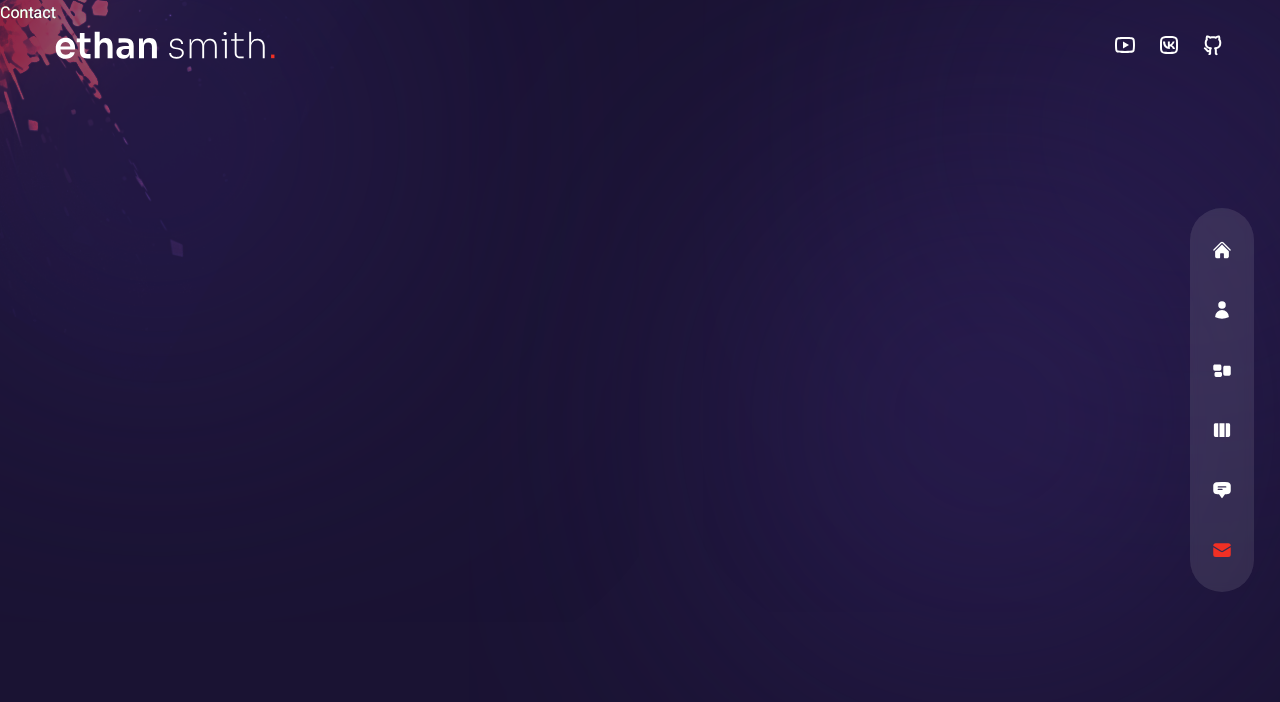
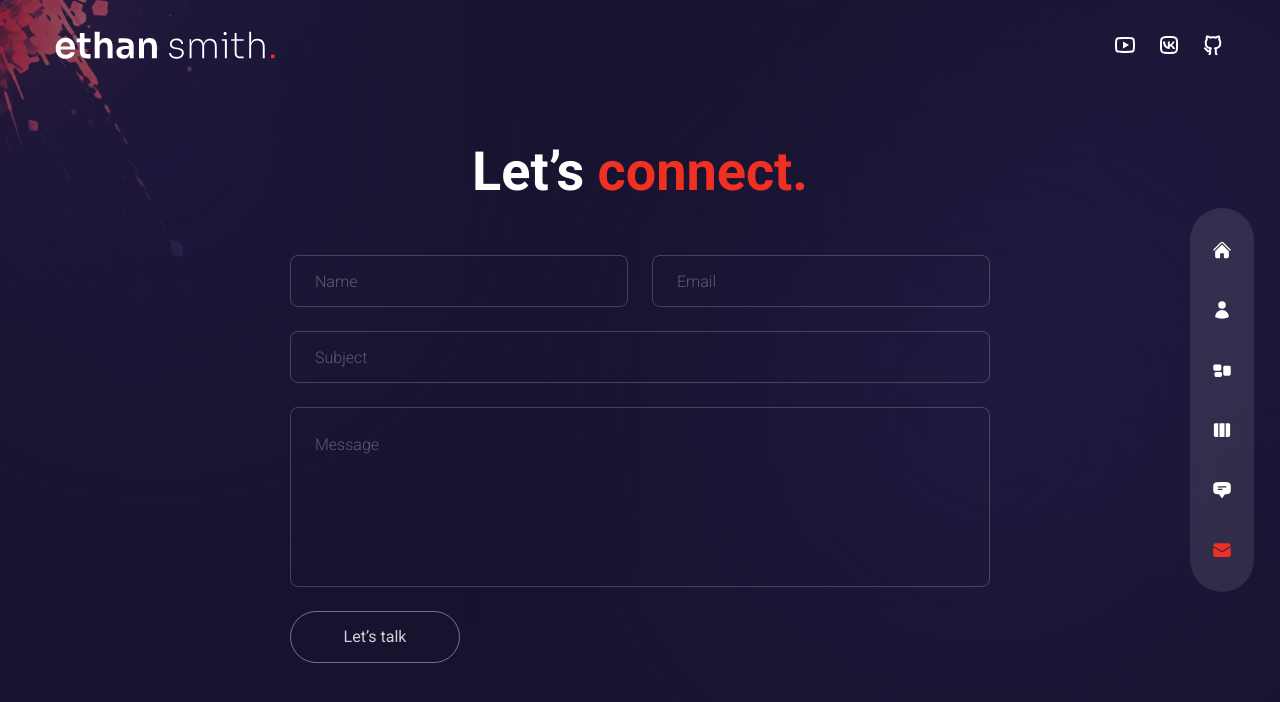
Before and after one commit to ipyguru/portfolio, a Next.js app: page /contact in a window 1280 px wide. Shown: the top 702 px of the page. Built offline with nearby package versions, Linux system fonts and the light colour scheme.

Commit message:
create contact form

```diff
--- a/pages/contact/index.js
+++ b/pages/contact/index.js
@@ -1,5 +1,54 @@
+import { Circles } from '../../components/Circles'
+import { BsArrowRight } from 'react-icons/bs'
+import { motion } from 'framer-motion'
+import { fadeIn } from '../../variants'
+
 const Contact = () => {
-  return <div>Contact</div>;
-};
+  return (
+    <section className="h-full bg-primary/30">
+      <div className="container mx-auto py-32 flex justify-center items-center h-full">
+        {/* Текст и форма */}
+        <div className="flex flex-col w-full max-w-[700px]">
+          {/* Заголовок */}
+          <motion.h2
+            variants={fadeIn('up', 0.2)}
+            initial="hidden"
+            animate="show"
+            exit="hidden"
+            className="h2 text-center mb-12"
+          >
+            Let’s <span className="text-accent">connect.</span>
+          </motion.h2>
 
-export default Contact;
+          {/* Форма */}
+          <motion.form
+            variants={fadeIn('up', 0.3)}
+            initial="hidden"
+            animate="show"
+            exit="hidden"
+            className="flex flex-col gap-6 w-full mx-auto"
+            action=""
+          >
+            {/* Группа инпутов */}
+            <div className="flex gap-x-6 w-full">
+              <input type="text" placeholder="Name" className="input" />
+              <input type="email" placeholder="Email" className="input" />
+            </div>
+            <input type="text" placeholder="Subject" className="input" />
+            <textarea name="message" placeholder="Message" className="textarea"></textarea>
+
+            {/* Кнопка отправки */}
+            <button className="btn rounded-full border border-white/40 max-w-[170px] px-8 flex items-center justify-center transition-all duration-300 group hover:border-accent relative overflow-hidden">
+              <span className="transition-transform duration-500 group-hover:-translate-y-[150%] text-white/80">
+                Let’s talk
+              </span>
+              <BsArrowRight className="ml-2 absolute opacity-0 transition-all duration-500 transform group-hover:translate-y-0 group-hover:opacity-100 text-[22px] text-accent" />
+            </button>
+          </motion.form>
+        </div>
+      </div>
+    </section>
+  )
+}
+
+export default Contact
--- a/pages/testimonials/index.js
+++ b/pages/testimonials/index.js
@@ -4,18 +4,31 @@
 
 const Testimonials = () => {
   return (
-    <div className='h-full bg-primary/30 py-32 text-center'>
-      <div className='container mx-auto h-full flex flex-col justify-center'>
-        {/* title */}
-        <motion.h2 variants={fadeIn('up', .2)} initial='hidden' animate='show' exit='hidden' className='h2 mb-8 xl:mb-0'>
-          What clients <span className='text-accent'>say</span> about us<span className='text-accent'>.</span>
+    <section className="h-full bg-primary/30 py-32 text-center">
+      <div className="container mx-auto h-full flex flex-col justify-center">
+        {/* Заголовок */}
+        <motion.h2
+          variants={fadeIn('up', 0.2)}
+          initial="hidden"
+          animate="show"
+          exit="hidden"
+          className="h2 mb-8 xl:mb-0"
+        >
+          What clients <span className="text-accent">say</span> about us
+          <span className="text-accent">.</span>
         </motion.h2>
-        {/* slider */}
-        <motion.div variants={fadeIn('up', .4)} initial='hidden' animate='show' exit='hidden'>
+
+        {/* Слайдер с отзывами */}
+        <motion.div
+          variants={fadeIn('up', 0.4)}
+          initial="hidden"
+          animate="show"
+          exit="hidden"
+        >
           <TestimonialSlider />
         </motion.div>
       </div>
-    </div>
+    </section>
   )
 }
 
```
